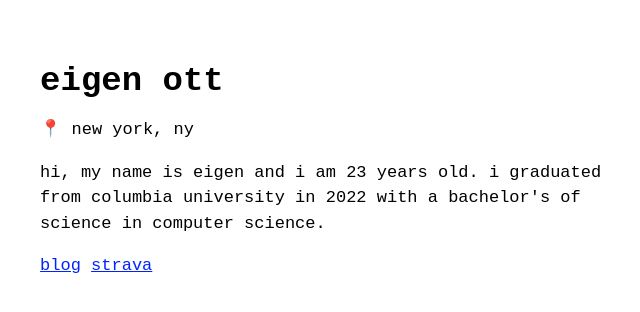
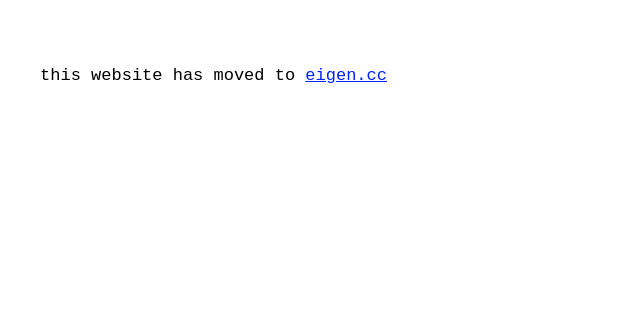
Before and after one commit to eigenott/eigenott.github.io, a plain HTML site: page index.html in a window 1280 px wide. Shown: the whole page, without its empty margins (252-892 px from the left). Drawn offline with nearby package versions, Linux system fonts and the light colour scheme.

Commit message:
move website

```diff
--- a/index.html
+++ b/index.html
@@ -13,16 +13,7 @@
   <body>
       <div id="contain">
           <div class="content">
-            <h1>eigen ott</h1>
-            <p>📍 new york, ny </p>
-            <p>hi, my name is eigen and i am 23 years old. i graduated from columbia university in 2022 with a bachelor's of science in computer science.  </p>
-            <p>
-                <a href="blog/posts.html">blog</a>
-                <a href="https://strava.com/athletes/eigen">strava</a>
-
-            </p>
-
-
+            <p>this website has moved to <a href="http://eigen.cc">eigen.cc</a>  </p>
         </div> <!-- end content -->
     </div><!-- end container -->
   </body>
```
